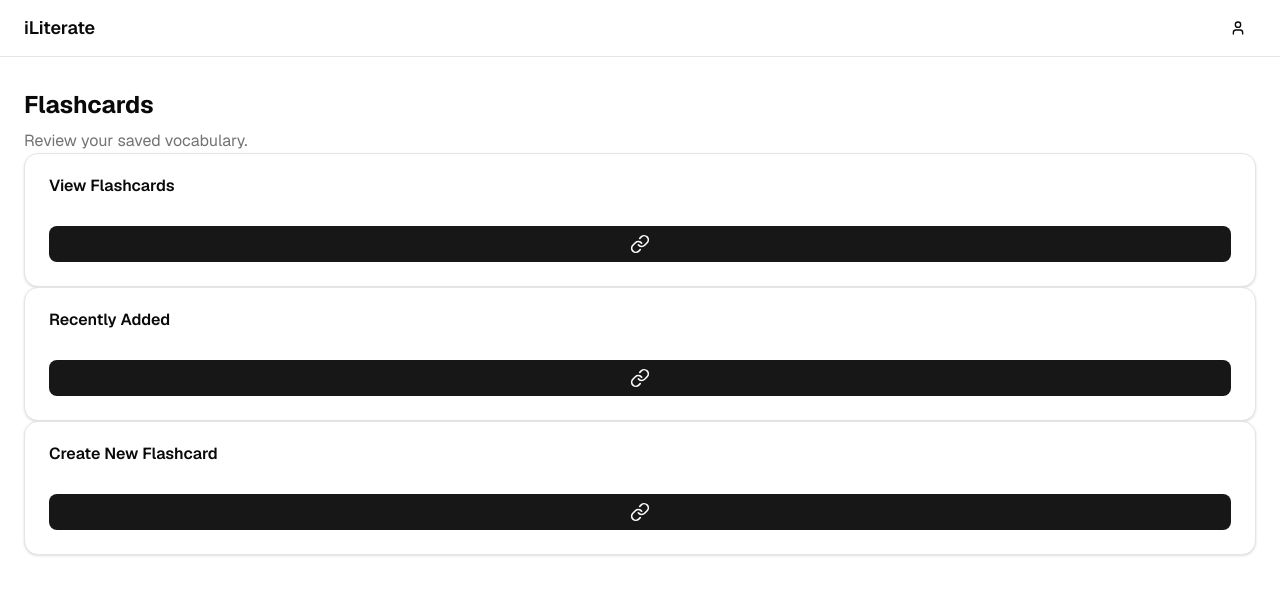
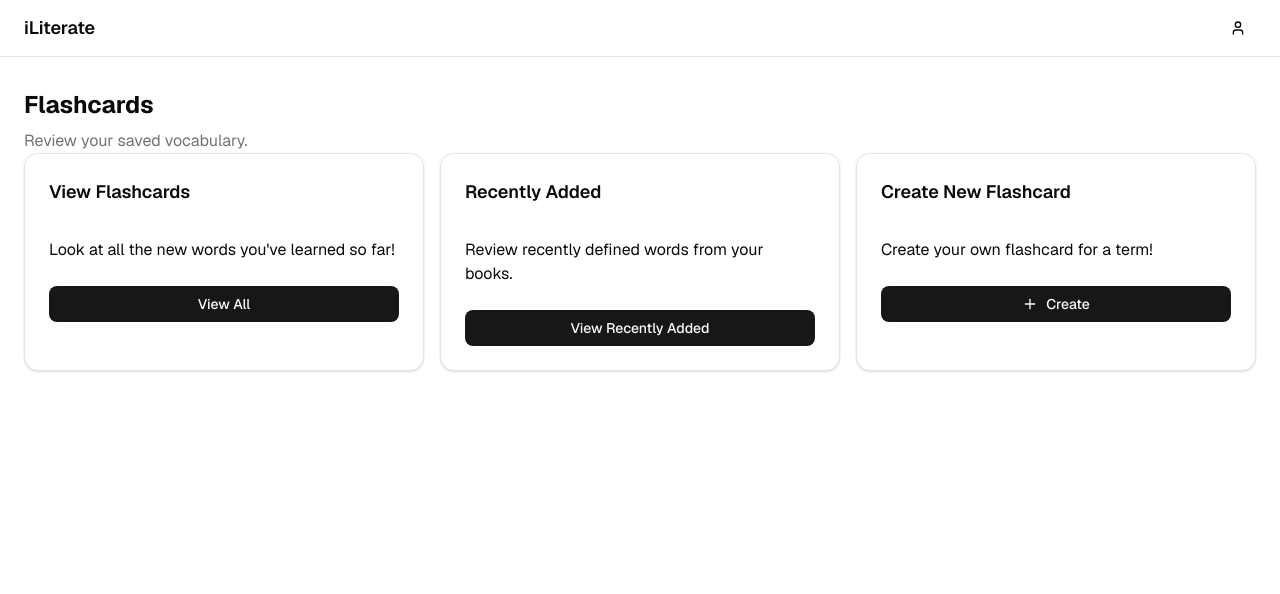
Before and after one commit to Hrishnugg/iLiterate, a Next.js app in the folder iliterate/: page /flashcards in a window 1280 px wide. Shown: the top 594 px of the page. Built offline with nearby package versions, Linux system fonts and the light colour scheme.

Commit message:
Fixed issues with previous flashcards update
-Buttons should work now
-Added descriptions and text
-Created new pages for buttons to redirect to

```diff
--- /dev/null
+++ b/iliterate/src/app/(dashboard)/flashcards/all.tsx
@@ -0,0 +1,10 @@
+export default function AllFlashcardsPage() {
+  return (
+    <div>
+      <h1 className="text-2xl font-bold">All Flashcards</h1>
+      <p className="text-muted-foreground mt-2">
+        See all the words you've learned so far!
+      </p>
+    </div>
+  );
+}
--- /dev/null
+++ b/iliterate/src/app/(dashboard)/flashcards/create.tsx
@@ -0,0 +1,10 @@
+export default function RecentFlashCardsPage() {
+  return (
+    <div>
+      <h1 className="text-2xl font-bold">Recently Added</h1>
+      <p className="text-muted-foreground mt-2">
+        See flashcards recently added from your books.
+      </p>
+    </div>
+  );
+}
--- a/iliterate/src/app/(dashboard)/flashcards/page.tsx
+++ b/iliterate/src/app/(dashboard)/flashcards/page.tsx
@@ -1,5 +1,5 @@
 import { Button } from "@/components/ui/button"
-
+import Link from "next/link";
 import {
   Card,
   CardAction,
@@ -9,7 +9,7 @@ import {
   CardHeader,
   CardTitle,
 } from "@/components/ui/card"
-import { Link } from "lucide-react";
+import { Plus } from "lucide-react";
 
 
 export default function FlashcardsPage() {
@@ -19,42 +19,67 @@ export default function FlashcardsPage() {
       <p className="text-muted-foreground mt-2">
         Review your saved vocabulary.
       </p>
+
+      <div className="grid gap-4 md:grid-cols-2 lg:grid-cols-3">
       <Card>
         <CardHeader>
-          <CardTitle>View Flashcards</CardTitle>
+          <div className="flex items-start justify-between">
+          <CardTitle className="text-lg">View Flashcards</CardTitle>
+          </div>
         </CardHeader>
         <CardContent>
+          <p>
+            Look at all the new words you've learned so far!
+          </p>
+        </CardContent>
+        <CardFooter>
           <Button asChild className="w-full">
-              <Link href={`/All`}>
-                  View all
-              </Link>
+            <Link href = "/all">
+              View All
+            </Link>
           </Button>
-        </CardContent>
+        </CardFooter>
       </Card>
       <Card>
         <CardHeader>
-          <CardTitle>Recently Added</CardTitle>
+          <div className="flex items-start justify-between">
+          <CardTitle className="text-lg">Recently Added</CardTitle>
+          </div>
         </CardHeader>
         <CardContent>
+          <p>
+            Review recently defined words from your books.
+          </p>
+        </CardContent>
+        <CardFooter>
           <Button asChild className="w-full">
-              <Link href={`/Recent`}>
-                  View recently added
+              <Link href = "/recent">
+                View Recently Added
               </Link>
           </Button>
-        </CardContent>
+        </CardFooter>
       </Card>
       <Card>
         <CardHeader>
-          <CardTitle>Create New Flashcard</CardTitle>
+          <div className="flex items-start justify-between">
+          <CardTitle className="text-lg">Create New Flashcard</CardTitle>
+          </div>
         </CardHeader>
         <CardContent>
+          <p>
+            Create your own flashcard for a term!
+          </p>
+        </CardContent>
+        <CardFooter>
           <Button asChild className="w-full">
-              <Link href={`/Create`}>
-                  Create
-              </Link>
+            <Link href = "/create">
+              <Plus/>
+              Create
+            </Link>
           </Button>
-        </CardContent>
+        </CardFooter>
       </Card>
+      </div>
     </div>
   );
 }
--- /dev/null
+++ b/iliterate/src/app/(dashboard)/flashcards/recent.tsx
@@ -0,0 +1,10 @@
+export default function CreateFlashcardsPage() {
+  return (
+    <div>
+      <h1 className="text-2xl font-bold">Create Flashcard</h1>
+      <p className="text-muted-foreground mt-2">
+        Manually create your own flashcard for a term.
+      </p>
+    </div>
+  );
+}
```
Also changed, not shown: iliterate/src/components/flashcards/All.tsx (deleted), iliterate/src/components/flashcards/Create.tsx (deleted), iliterate/src/components/flashcards/Recent.tsx (deleted).
